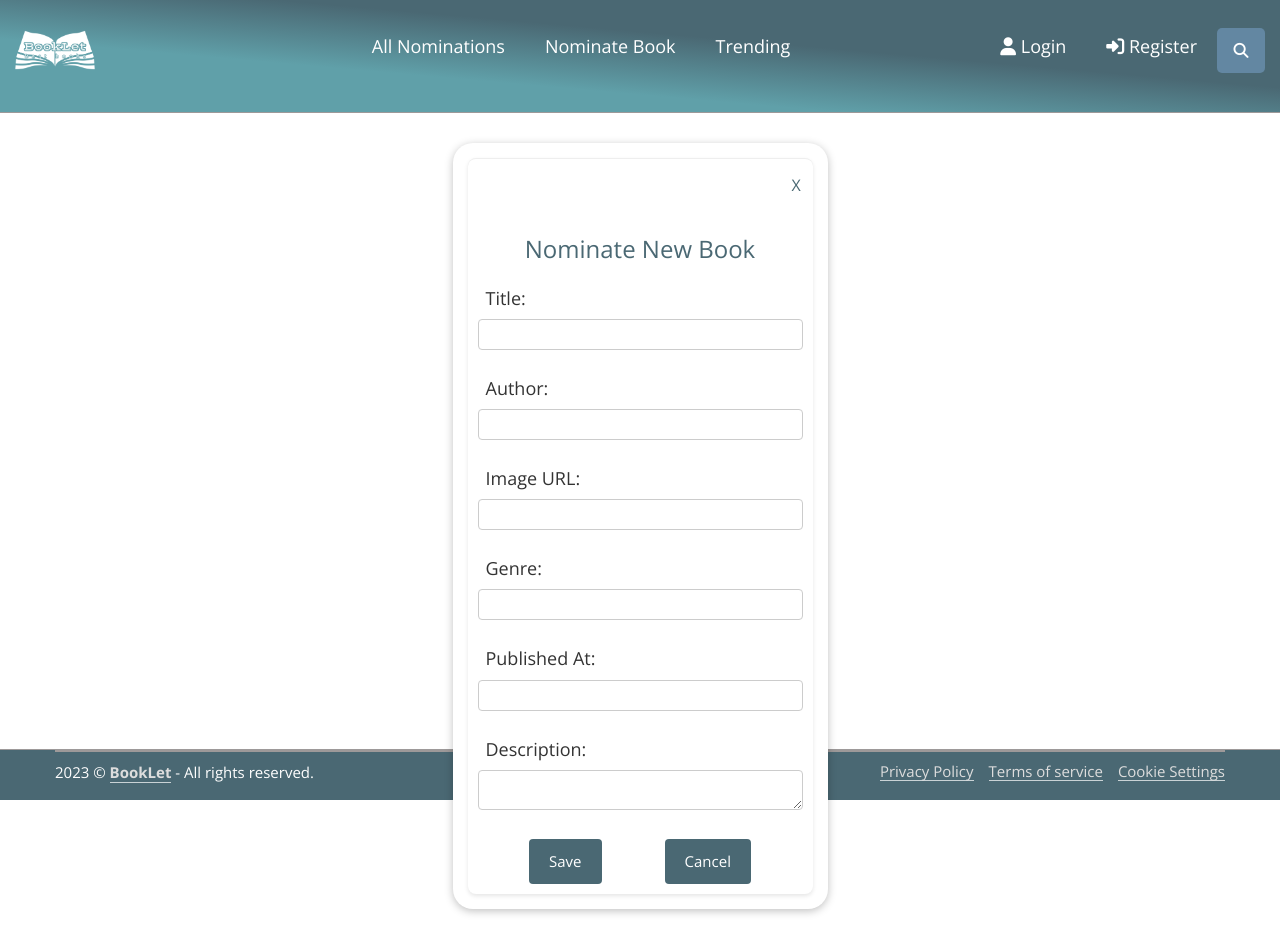
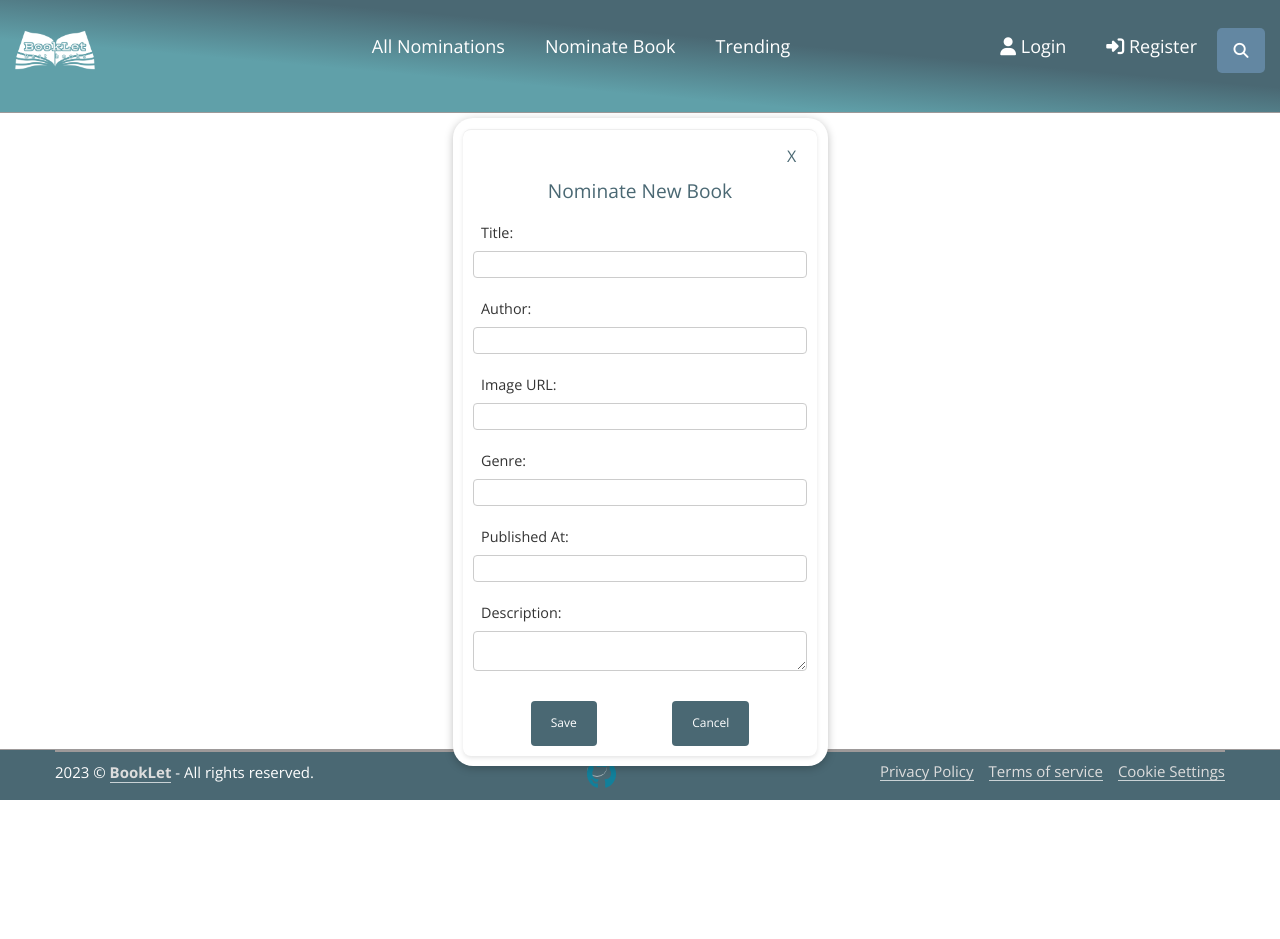
Before and after one commit to Djani-Antova/BookLet-october-2023, a React (Vite) app in the folder client/: page /create in a window 1280 px wide. After the commit the page ends 800 px from the top, so only its background shows below. Built offline with nearby package versions, Linux system fonts and the light colour scheme.

Commit message:
Update css for CreateBookModal

```diff
--- a/client/src/components/book-create/CreateBookModal.css
+++ b/client/src/components/book-create/CreateBookModal.css
@@ -15,6 +15,7 @@
     box-shadow: 0 2px 4px rgba(0, 0, 0, 0.1);
     max-width: 400px;
     border-top: 1px solid #eee;
+    font-size: 0.8em;
 
 }
 header.headers {
@@ -24,11 +25,11 @@ header.headers {
 .create-book-modal {
     width: 25rem;
     position: relative;
-    max-height: 120%;
-    margin: 30px auto;
+    margin: 0 auto;
+    margin-top: 5px;
     border-radius: 20px;
     background-color: white;
-    padding: 1em;
+    padding: 0.7em;
     box-shadow: 0 2px 8px rgb(0 0 0 / 25%);
     z-index: 30;
 
@@ -38,6 +39,7 @@ header.headers {
     color: #4a6873;
     font-size: 1.6em;
     text-align: center;
+    margin-top: 0;
 }
 
 
@@ -49,7 +51,7 @@ header.headers {
 
 .create-book-modal label {
     display: block;
-    margin-top: 8px;
+    margin-top: 3px;
     color: #333;
     background-color: white;
     padding: 8px; /* Add padding for better visibility */
```
